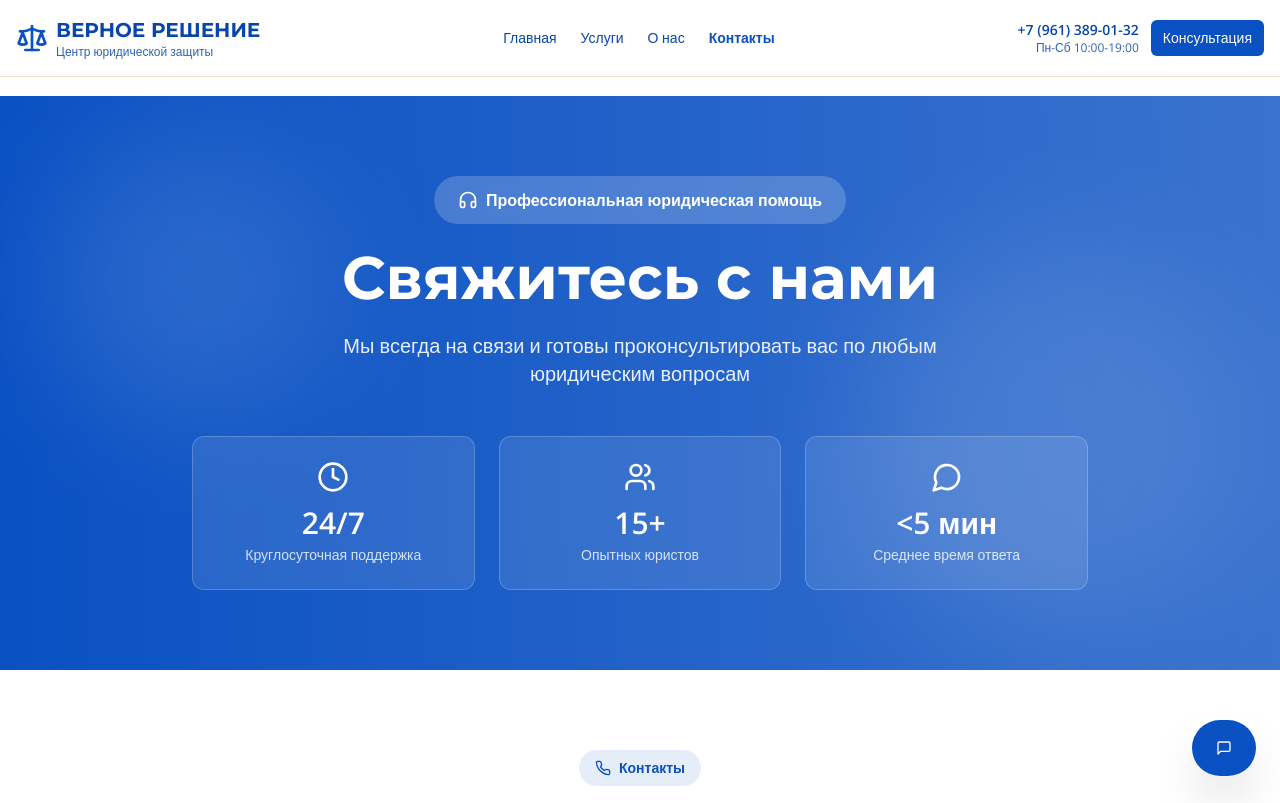
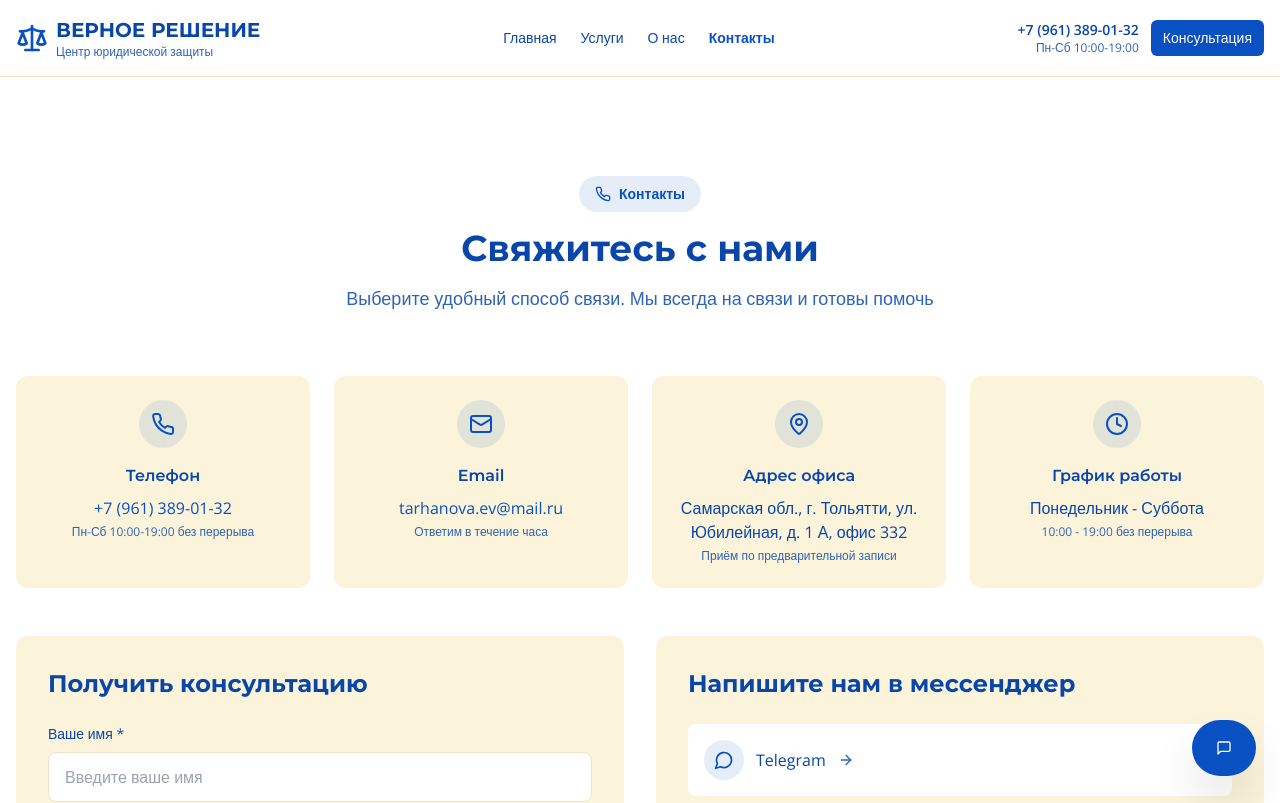
Before and after one commit to pr-poehali-dev/bankruptcy-website-project, a React (Vite) app: page /contacts in a window 1280 px wide. Shown: the top 803 px of the page. Built offline with nearby package versions, Linux system fonts and the light colour scheme.

Commit message:
Удалить ненужные файлы

```diff
--- a/src/pages/ContactsPage.tsx
+++ b/src/pages/ContactsPage.tsx
@@ -9,50 +9,6 @@ const ContactsPage = () => {
     <div className="min-h-screen bg-gradient-to-b from-white to-secondary">
       <Header />
       <main className="pt-24">
-        <div className="relative bg-gradient-to-r from-primary via-primary/90 to-primary/80 text-white py-20 overflow-hidden">
-          <div className="absolute inset-0 opacity-10">
-            <div className="absolute top-10 left-10 w-72 h-72 bg-white rounded-full blur-3xl"></div>
-            <div className="absolute bottom-10 right-10 w-96 h-96 bg-white rounded-full blur-3xl"></div>
-          </div>
-
-          <div className="container mx-auto px-4 relative z-10">
-            <div className="max-w-4xl mx-auto text-center">
-              <div className="inline-flex items-center space-x-2 bg-white/20 backdrop-blur-sm px-6 py-3 rounded-full mb-6">
-                <Icon name="Headphones" size={20} />
-                <span className="font-semibold">Профессиональная юридическая помощь</span>
-              </div>
-
-              <h1 className="text-5xl md:text-6xl font-bold mb-6">
-                Свяжитесь с нами
-              </h1>
-
-              <p className="text-xl text-white/90 max-w-2xl mx-auto mb-8">
-                Мы всегда на связи и готовы проконсультировать вас по любым юридическим вопросам
-              </p>
-
-              <div className="grid grid-cols-1 md:grid-cols-3 gap-6 mt-12">
-                <div className="bg-white/10 backdrop-blur-sm rounded-xl p-6 border border-white/20">
-                  <Icon name="Clock" size={32} className="mx-auto mb-3" />
-                  <div className="text-3xl font-bold mb-1">24/7</div>
-                  <div className="text-white/80 text-sm">Круглосуточная поддержка</div>
-                </div>
-
-                <div className="bg-white/10 backdrop-blur-sm rounded-xl p-6 border border-white/20">
-                  <Icon name="Users" size={32} className="mx-auto mb-3" />
-                  <div className="text-3xl font-bold mb-1">15+</div>
-                  <div className="text-white/80 text-sm">Опытных юристов</div>
-                </div>
-
-                <div className="bg-white/10 backdrop-blur-sm rounded-xl p-6 border border-white/20">
-                  <Icon name="MessageCircle" size={32} className="mx-auto mb-3" />
-                  <div className="text-3xl font-bold mb-1">&lt;5 мин</div>
-                  <div className="text-white/80 text-sm">Среднее время ответа</div>
-                </div>
-              </div>
-            </div>
-          </div>
-        </div>
-
         <ContactsSection />
         <FAQSection />
       </main>
```
